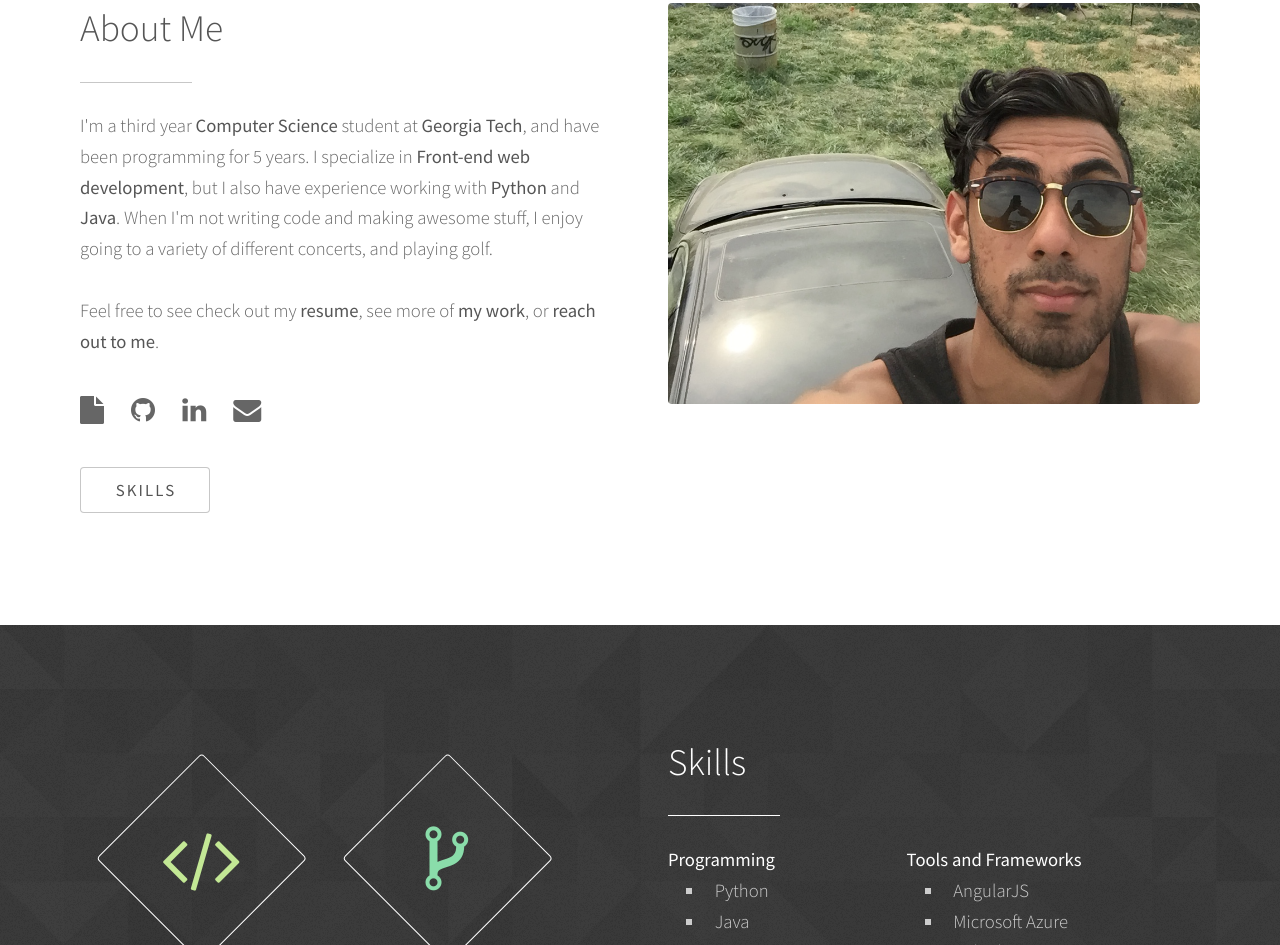
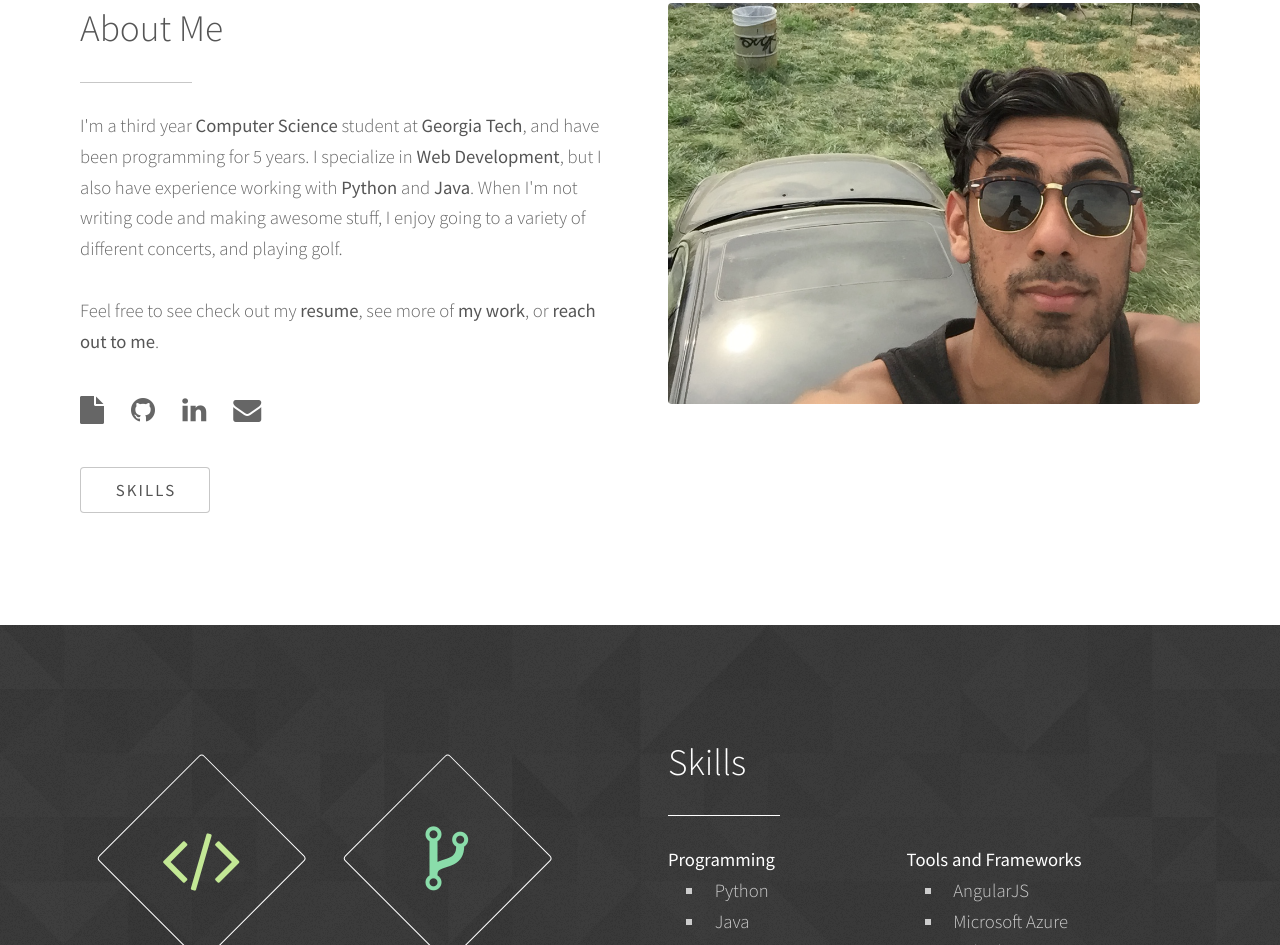
Before and after one commit to omarmjhd/omarmjhd.github.io, a plain HTML site: page index.html in a window 1280 px wide. Shown: the part 774-1719 px from the top of the page. Drawn offline with Linux system fonts and the light colour scheme.

Commit message:
Updated "About Me" Wording

```diff
--- a/index.html
+++ b/index.html
@@ -32,7 +32,7 @@
 								<h2>About Me</h2>
 							</header>
 							<p>I'm a third year <strong>Computer Science</strong> student at <strong>Georgia Tech</strong>,
-								and have been programming for 5 years. I specialize in <strong>Front-end web development</strong>,
+								and have been programming for 5 years. I specialize in <strong>Web Development</strong>,
 								but I also have experience working with <strong>Python</strong> and <strong>Java</strong>.
 							 When I'm not writing code and making awesome stuff, I enjoy going to a variety of different
 							concerts, and playing golf. <br/><br/>Feel free to see check out my <strong>resume</strong>,
```
